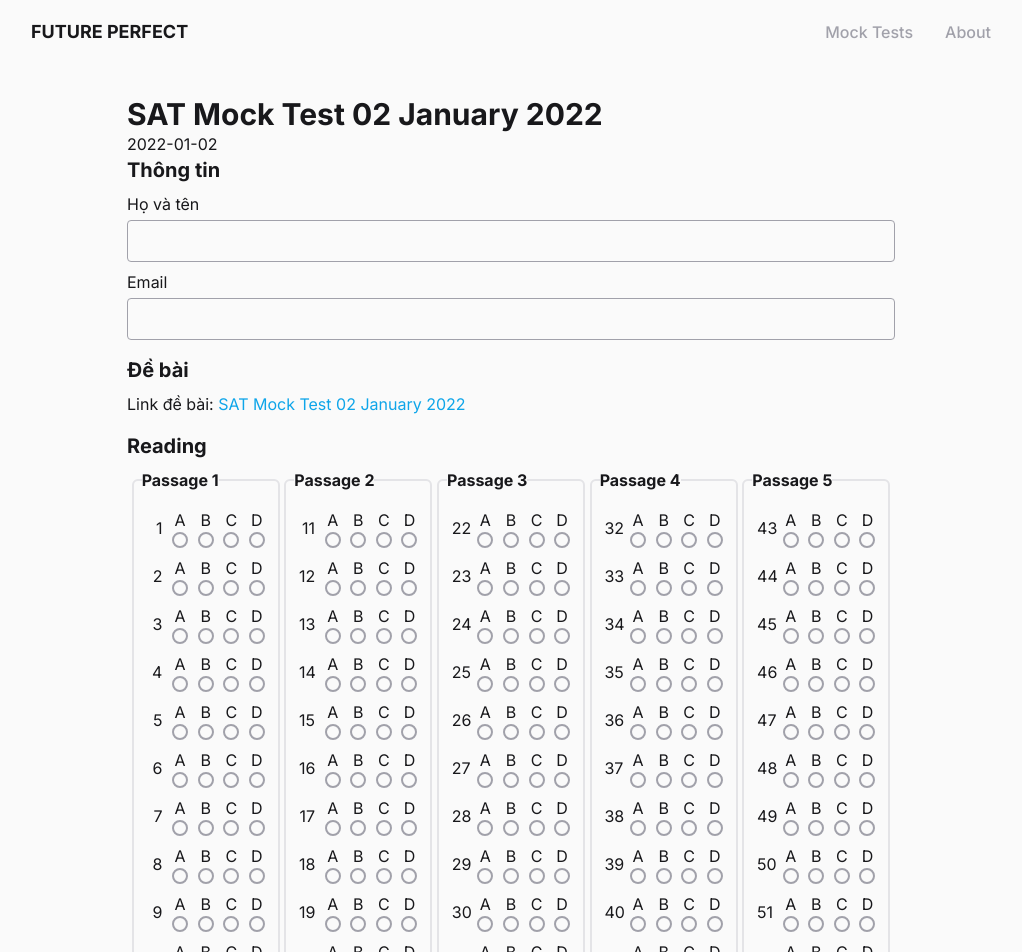
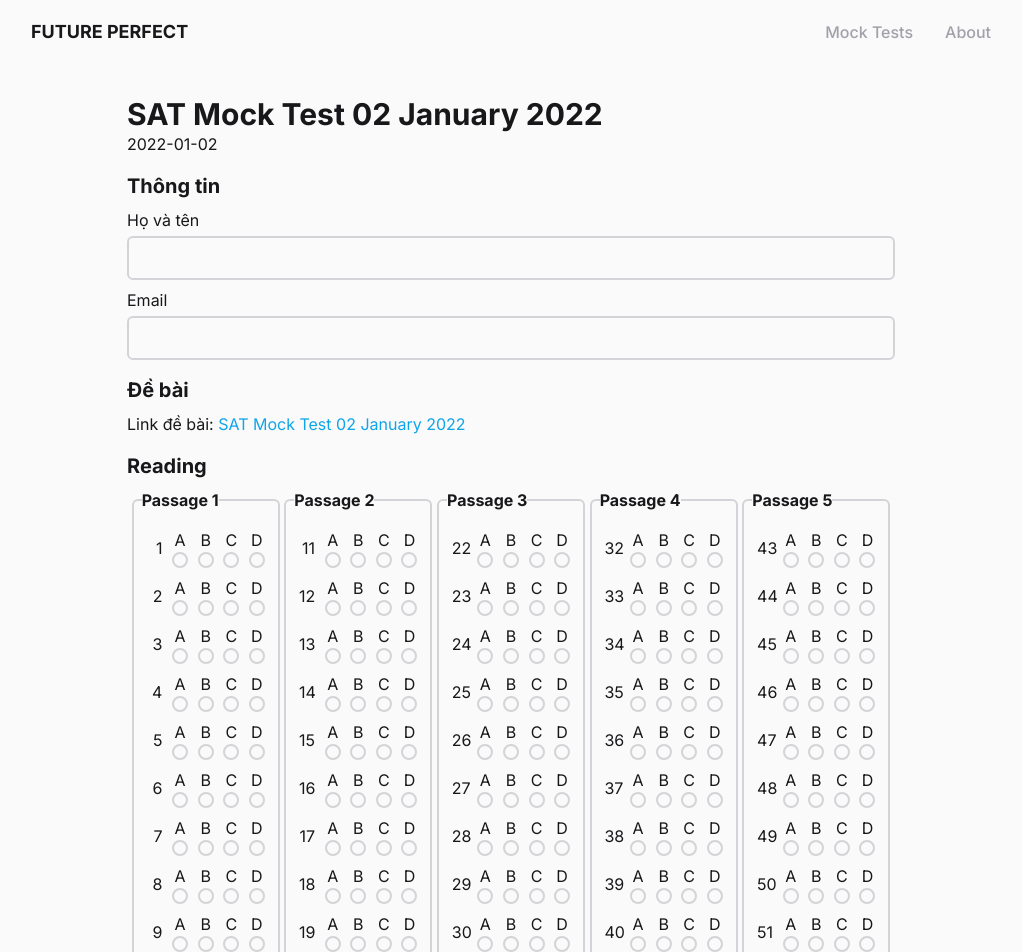
Before and after one commit to fp-tutor/website, a Next.js app: page /mock-tests/sat-2022-01-02 in a window 1280 px wide. Shown: the top 952 px of the page, without its empty margins (129-1151 px from the left). Built offline with nearby package versions, Linux system fonts and the light colour scheme.

Commit message:
Fix small bugs

```diff
--- a/components/mock-test.tsx
+++ b/components/mock-test.tsx
@@ -40,7 +40,7 @@ const MultipleChoiceQuestion = ({
           value={k}
           id={id}
           form="test-form"
-          className="appearance-none w-4 h-4 rounded-full bg-zinc-50 border-2 border-zinc-400 hover:outline hover:outline-4 hover:outline-slate-200 checked:bg-amber-400 checked:border-amber-400 checked:ring-2 checked:ring-inset checked:ring-zinc-50"
+          className="appearance-none w-4 h-4 rounded-full bg-zinc-50 border-2 border-zinc-300 hover:outline hover:outline-4 hover:outline-slate-200 checked:bg-amber-400 checked:border-amber-400 checked:ring-2 checked:ring-inset checked:ring-zinc-50"
         />
       </div>
     )
@@ -62,7 +62,7 @@ const Passage = ({ section, num, first, last }: PassageProps) => {
   return (
     <fieldset
       key={`${section}.Passage ${num}`}
-      className="my-2 border-2 border-zinc-200 p-2 rounded-md"
+      className="my-2 border-2 border-zinc-300 p-2 rounded-md"
     >
       <legend className="font-bold">Passage {num}</legend>
       {questions}
@@ -172,7 +172,7 @@ export function TestPost({ title, date, data }: Post) {
       </Head>
       <h1 className="text-3xl font-bold mt-8">{title}</h1>
       <time dateTime={date}>{date}</time>
-      <section className="flex flex-col items-stretch space-y-4">
+      <section className="flex flex-col items-stretch mt-4 space-y-4">
         <section className="space-y-2">
           <h2>Thông tin</h2>
           <div className="space-y-1">
@@ -186,7 +186,7 @@ export function TestPost({ title, date, data }: Post) {
               size={20}
               form="test-form"
               required
-              className="bg-zinc-50 border border-zinc-400 rounded block w-full p-2 focus:outline-none focus:border-amber-400 focus:ring focus:ring-amber-400"
+              className="bg-zinc-50 border-2 border-zinc-300 rounded-md block w-full p-2 focus:outline-none focus:border-amber-400 focus:ring focus:ring-1 focus:ring-amber-400"
             />
           </div>
           <div className="space-y-1">
@@ -199,7 +199,7 @@ export function TestPost({ title, date, data }: Post) {
               name="email"
               size={20}
               form="test-form"
-              className="bg-zinc-50 border border-zinc-400 rounded block w-full p-2 focus:outline-none focus:border-amber-400 focus:ring focus:ring-amber-400"
+              className="bg-zinc-50 border-2 border-zinc-300 rounded-md block w-full p-2 focus:outline-none focus:border-amber-400 focus:ring focus:ring-1 focus:ring-amber-400"
             />
           </div>
         </section>
@@ -210,6 +210,7 @@ export function TestPost({ title, date, data }: Post) {
             <a
               href={data.source}
               target="_blank"
+              rel="noreferrer"
               className="text-sky-500 hover:underline hover:decoration-dashed hover:underline-offset-4"
             >
               {title}
@@ -243,9 +244,9 @@ export function TestPost({ title, date, data }: Post) {
                 xmlns="http://www.w3.org/2000/svg"
               >
                 <path
-                  stroke-linecap="round"
-                  stroke-linejoin="round"
-                  stroke-width="3"
+                  strokeLinecap="round"
+                  strokeLinejoin="round"
+                  strokeWidth="3"
                   d="M5 13l4 4L19 7"
                 ></path>
               </svg>
```
